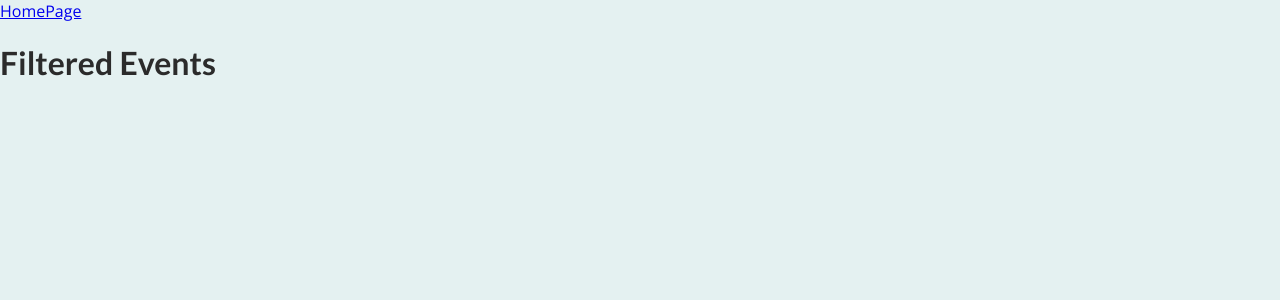
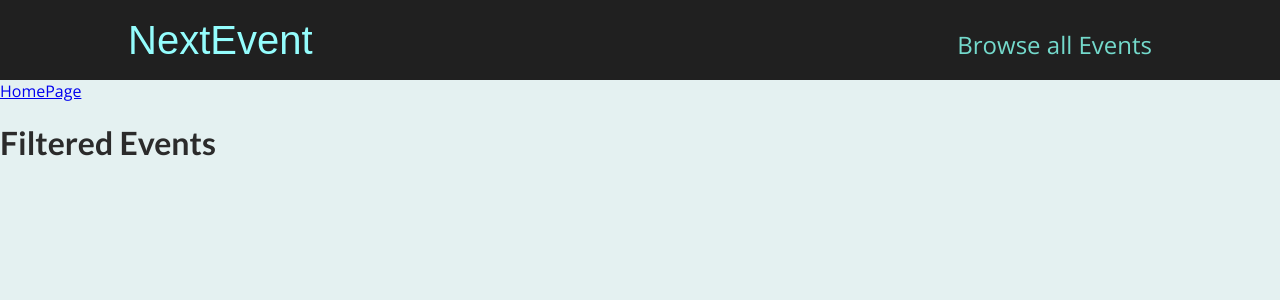
Before and after one commit to SirHarveyBix/next-js, a Next.js app in the folder small-project/: page /events in a window 1280 px wide. Shown: the top 300 px of the page. Built offline with nearby package versions, Linux system fonts and the light colour scheme.

Commit message:
refacto + add navbar, and All events page

```diff
--- /dev/null
+++ b/small-project/components/layout/Layout.jsx
@@ -0,0 +1,12 @@
+import MainHeader from './MainHeader';
+import { Fragment } from 'react';
+
+function Layout(props) {
+  return (
+    <Fragment>
+      <MainHeader />
+      <main>{props.children}</main>
+    </Fragment>
+  );
+}
+export default Layout;
--- /dev/null
+++ b/small-project/components/layout/MainHeader.jsx
@@ -0,0 +1,21 @@
+import classes from '../../styles/MainHeader.module.css';
+import Link from 'next/link';
+
+function MainHeader() {
+  return (
+    <header className={classes.header}>
+      <div className={classes.logo}>
+        <Link href="/">NextEvent</Link>
+      </div>
+      <nav className={classes.navigation}>
+        <ul>
+          <li>
+            <Link href="/events">Browse all Events</Link>
+          </li>
+        </ul>
+      </nav>
+    </header>
+  );
+}
+
+export default MainHeader;
--- a/small-project/pages/_app.js
+++ b/small-project/pages/_app.js
@@ -1,7 +1,12 @@
-import '../styles/globals.css'
+import Layout from '../components/layout/Layout';
+import '../styles/globals.css';
 
 function MyApp({ Component, pageProps }) {
-  return <Component {...pageProps} />
+  return (
+    <Layout>
+      <Component {...pageProps} />
+    </Layout>
+  );
 }
 
-export default MyApp
+export default MyApp;
--- a/small-project/pages/events/[eventId].js
+++ b/small-project/pages/events/[eventId].js
@@ -1,9 +1,9 @@
 import { Fragment } from 'react';
 import { useRouter } from 'next/router';
 import { getEventById } from '../../data';
-import EventSummary from '../../components/events/EventSummary';
-import EventLogistics from '../../components/events/EventLogistics';
-import EventContent from '../../components/events/EventContent';
+import EventSummary from '../../components/event-detail/EventSummary';
+import EventLogistics from '../../components/event-detail/EventLogistics';
+import EventContent from '../../components/event-detail/EventContent';
 
 function EventDetailPage() {
   const router = useRouter();
--- a/small-project/pages/index.js
+++ b/small-project/pages/index.js
@@ -1,5 +1,3 @@
-import Link from 'next/link';
-
 import { getFeaturedEvents } from '../data/index';
 import { EventList } from '../components/events/EventList';
 
@@ -8,7 +6,6 @@ function HomePage() {
 
   return (
     <div>
-      <Link href="/events/">Events</Link>
       <EventList items={featuredEvents} />
     </div>
   );
--- /dev/null
+++ b/small-project/styles/MainHeader.module.css
@@ -0,0 +1,42 @@
+/* https://github.com/mschwarzmueller/nextjs-course-code/tree/03-prj-routing-extra-files/styles */
+.header {
+  width: 100%;
+  display: flex;
+  justify-content: space-between;
+  align-items: baseline;
+  padding: 1rem 10%;
+  height: 5rem;
+  background-color: #202020;
+}
+
+.logo {
+  font-size: 1.5rem;
+  color: white;
+  font-family: 'Fira', sans-serif;
+  height: 100%;
+  display: flex;
+  justify-content: center;
+  align-items: center;
+  color: #94fdfd;
+}
+
+.logo a {
+  text-decoration: none;
+  color: #94fdfd;
+}
+
+.navigation a {
+  text-decoration: none;
+  color: #74dacc;
+  font-size: 1rem;
+}
+
+@media (min-width: 768px) {
+  .logo {
+    font-size: 2.5rem;
+  }
+
+  .navigation a {
+    font-size: 1.5rem;
+  }
+}
```
Also changed, not shown: small-project/pages/events/index.js (+6 -11 lines), small-project/styles/EventSearch.module.css (added, +70 -0 lines), small-project/components/event-detail/EventContent.jsx (renamed from small-project/components/events/EventContent.jsx), small-project/components/event-detail/EventLogistics.jsx (renamed from small-project/components/events/EventLogistics.jsx), small-project/components/event-detail/EventSummary.jsx (renamed from small-project/components/events/EventSummary.jsx), small-project/components/event-detail/LogisticsItem.jsx (renamed from small-project/components/events/LogisticsItem.jsx).
